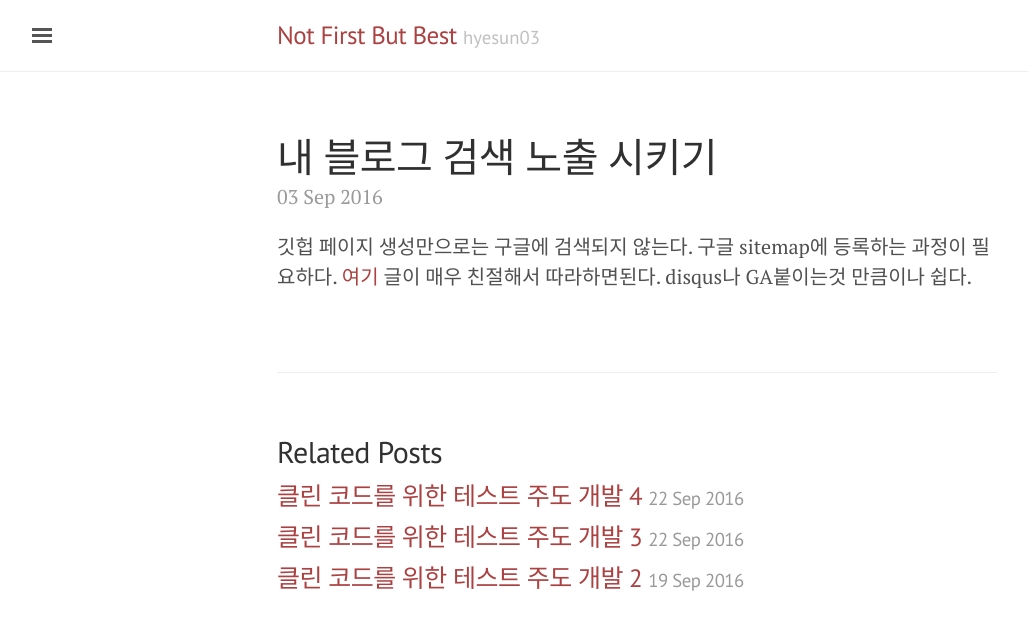
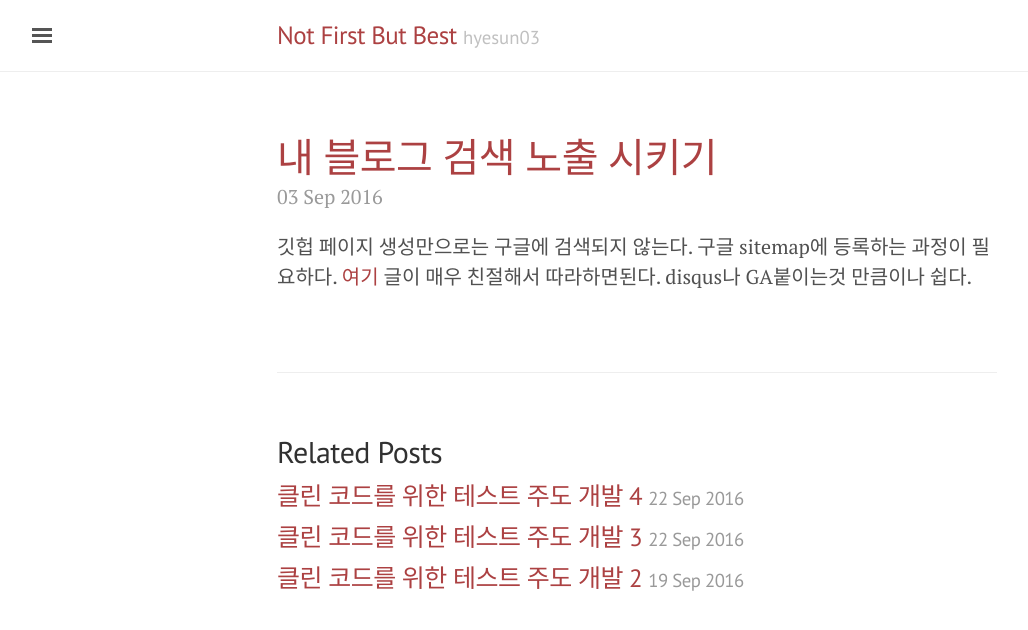
Before and after one commit to hyesun03/hyesun03.github.io, a Jekyll site: the page built from _posts/2016-09-03-searchOnSites.md, in a window 1280 px wide. Shown: the top 630 px of the page, without its empty margins (3-1031 px from the left). Built offline with Jekyll 4.4.1, drawn with Linux system fonts in a browser that asks for light colours; comment, search, counter and statistics services are not loaded.

Commit message:
theme-base-08에서 post.title 색 변경

```diff
--- a/public/css/lanyon.css
+++ b/public/css/lanyon.css
@@ -449,7 +449,8 @@ a.pagination-item:hover {
 }
 .theme-base-08 .container a,
 .theme-base-08 .sidebar-toggle,
-.theme-base-08 .related-posts li a:hover {
+.theme-base-08 .related-posts li a:hover,
+.theme-base-08 .post-title {
   color: #ac4142;
 }
 
```
